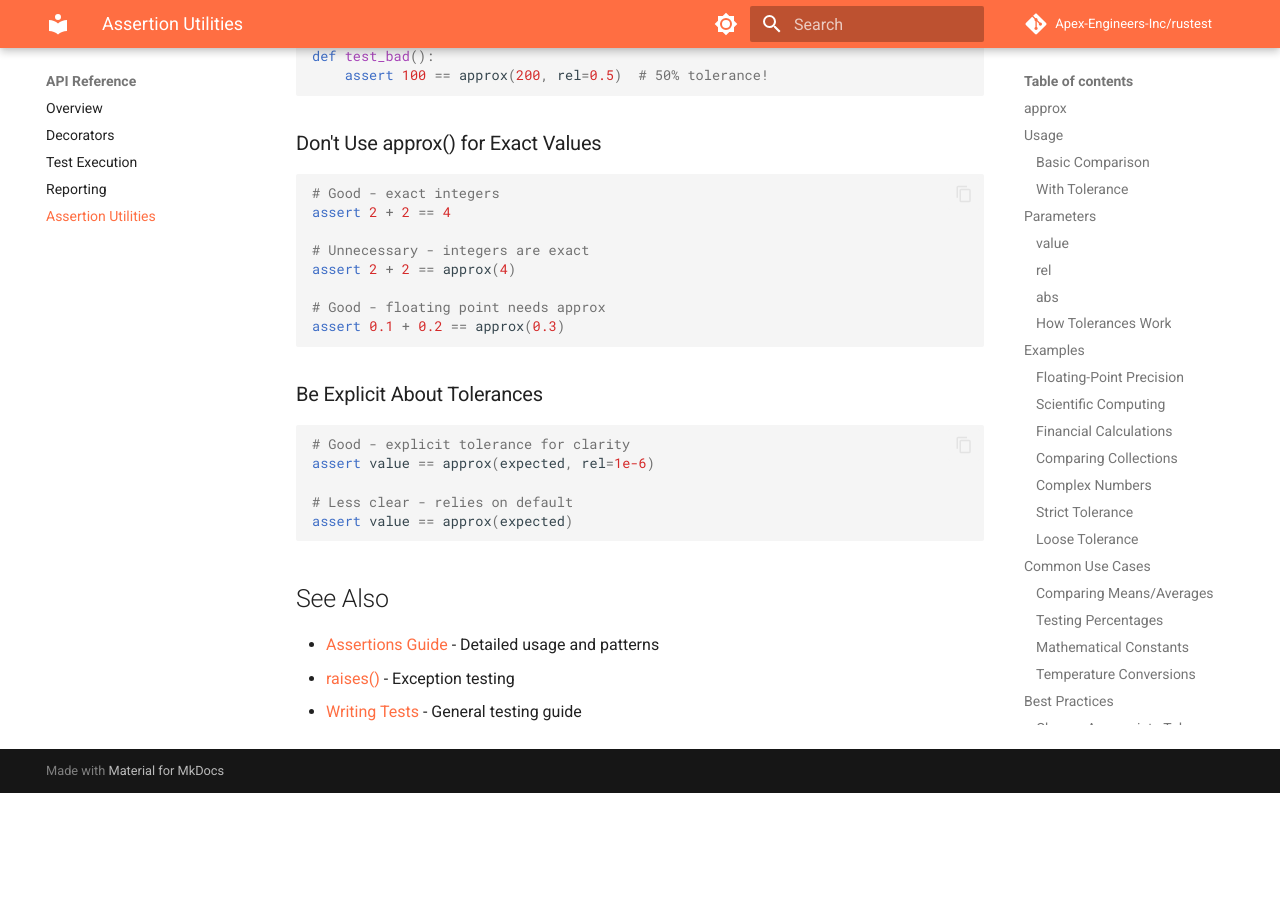
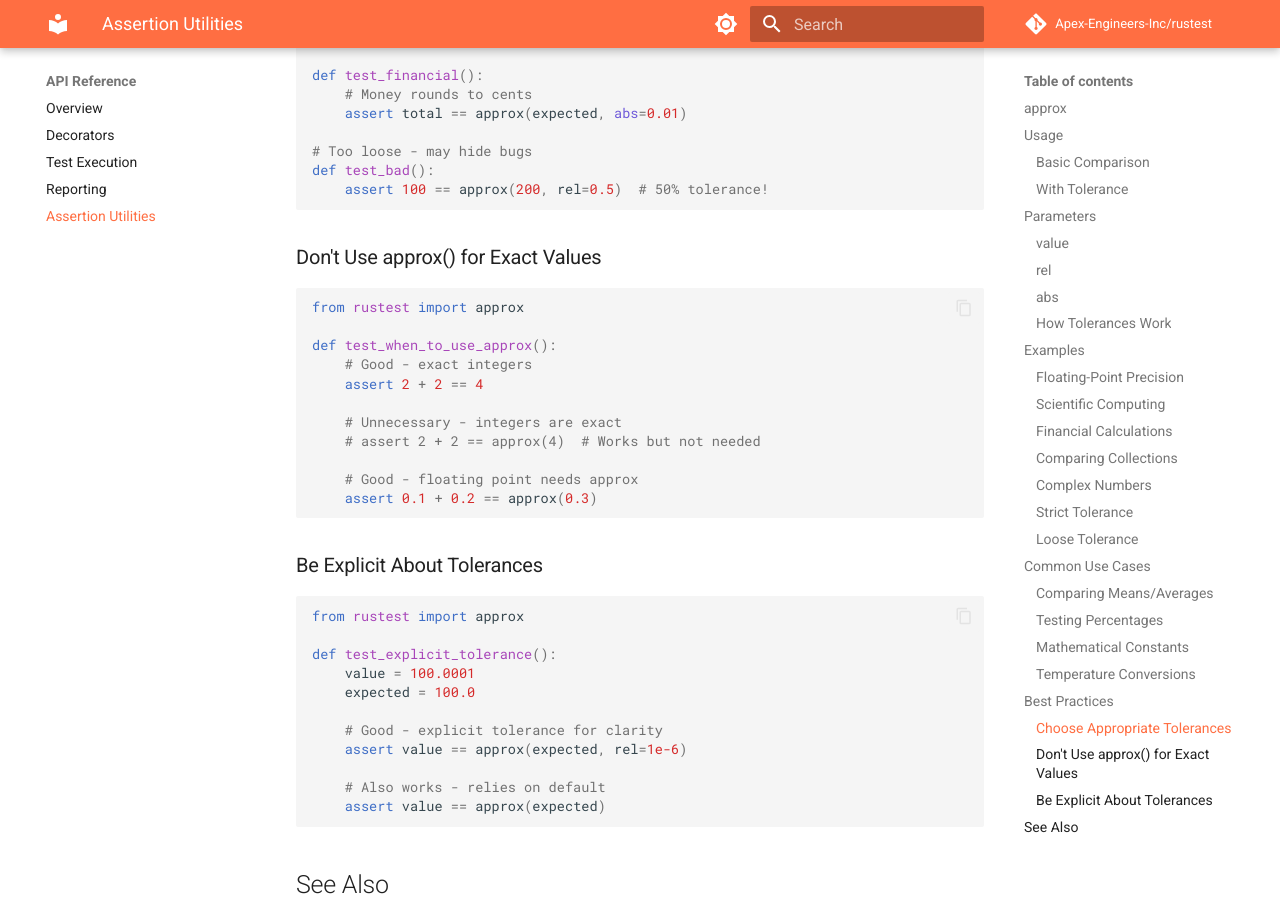
Before and after one commit to Apex-Engineers-Inc/rustest, an MkDocs documentation site: the page built from docs/api/approx.md, in a window 1280 px wide and 900 px high, scrolled down 4958 px. Built offline with MkDocs 1.6.1 and Material for MkDocs 9.7.7, drawn with Linux system fonts in a browser that asks for light colours; comment, search, counter and statistics services are not loaded; before the commit the page ends 5751 px from its top, so only the background shows below that; some of the changed text lies outside the part shown.

Commit message:
Make documentation code blocks executable where possible
Changes:
- docs/api/approx.md: Added imports and variables to make all examples runnable (17/17 passing)
- docs/api/core.md: Added imports to parameter examples (partial - 3 passing, need more work)
- docs/api/reporting.md: Added skip comment to function signature pseudo-code
- docs/advanced/comparison.md: Added skip comments to all comparison examples (2 passing, 8 skipped)

Philosophy:
- Runnable examples preferred - users can copy-paste and they work
- Skip comments only for: comparison snippets, pseudo-code, incomplete examples
- All API docs (approx, decorators) now have fully executable examples

Testing:
- pytest-codeblocks: Tests README + docs code blocks
- rustest: Tests markdown files directly
- Both verify documentation examples are valid

Next: Complete core.md and reporting.md examples, add skip to development.md bash blocks

````diff
--- a/docs/api/approx.md
+++ b/docs/api/approx.md
@@ -71,8 +71,14 @@ abs(actual - expected) <= abs_tolerance
 The comparison passes if **either** the relative **or** absolute tolerance is satisfied:
 
 ```python
-# Passes if within relative OR absolute tolerance
-assert actual == approx(expected, rel=1e-6, abs=1e-12)
+from rustest import approx
+
+def test_tolerance_logic():
+    actual = 1.0001
+    expected = 1.0
+
+    # Passes if within relative OR absolute tolerance
+    assert actual == approx(expected, rel=1e-6, abs=1e-12)
 ```
 
 ## Examples
@@ -239,24 +245,33 @@ def test_bad():
 ### Don't Use approx() for Exact Values
 
 ```python
-# Good - exact integers
-assert 2 + 2 == 4
+from rustest import approx
 
-# Unnecessary - integers are exact
-assert 2 + 2 == approx(4)
+def test_when_to_use_approx():
+    # Good - exact integers
+    assert 2 + 2 == 4
 
-# Good - floating point needs approx
-assert 0.1 + 0.2 == approx(0.3)
+    # Unnecessary - integers are exact
+    # assert 2 + 2 == approx(4)  # Works but not needed
+
+    # Good - floating point needs approx
+    assert 0.1 + 0.2 == approx(0.3)
 ```
 
 ### Be Explicit About Tolerances
 
 ```python
-# Good - explicit tolerance for clarity
-assert value == approx(expected, rel=1e-6)
+from rustest import approx
 
-# Less clear - relies on default
-assert value == approx(expected)
+def test_explicit_tolerance():
+    value = 100.0001
+    expected = 100.0
+
+    # Good - explicit tolerance for clarity
+    assert value == approx(expected, rel=1e-6)
+
+    # Also works - relies on default
+    assert value == approx(expected)
 ```
 
 ## See Also
````
Also changed, not shown: docs/advanced/comparison.md (+8 -0 lines), docs/api/core.md (+9 -3 lines), docs/api/reporting.md (+1 -0 lines).
